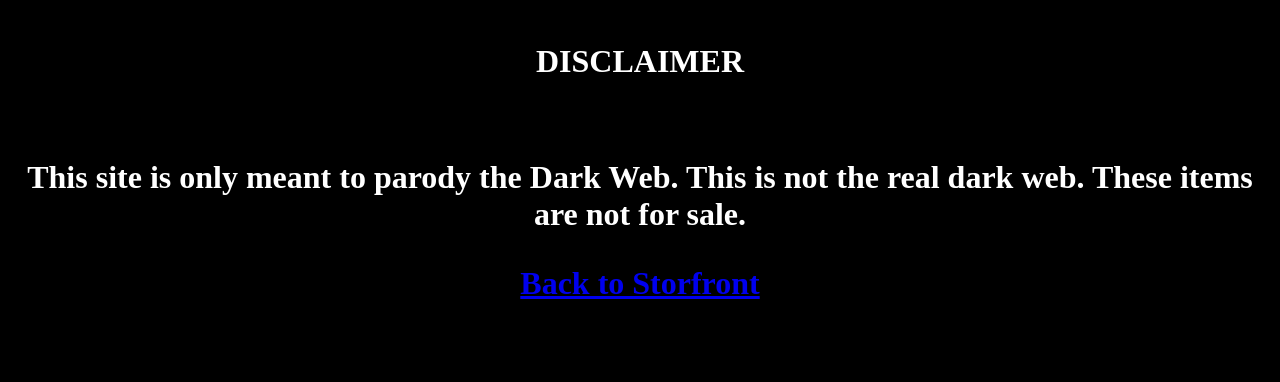
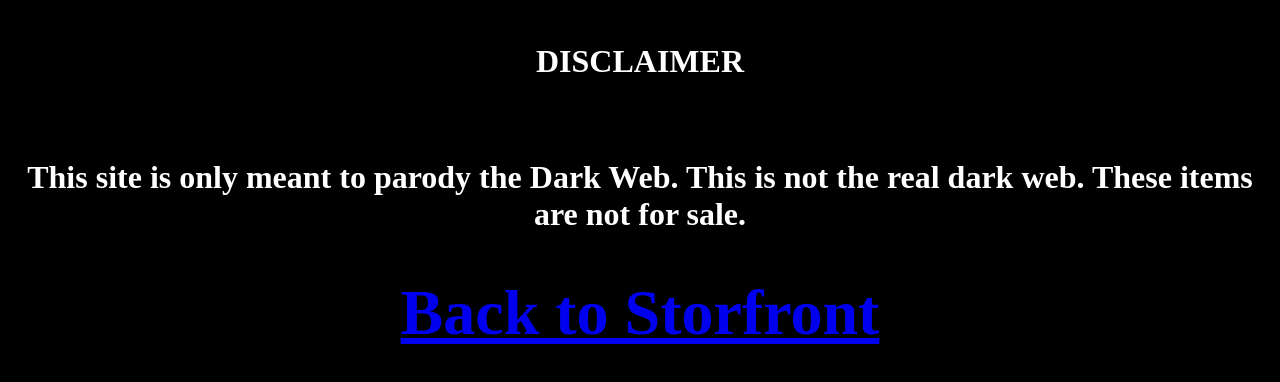
Before and after one commit to DylanP369/secure, a plain HTML site: page disclaimer.html in a window 1280 px wide. Drawn offline with Linux system fonts and the light colour scheme.

Commit message:
Update disclaimer.html

```diff
--- a/disclaimer.html
+++ b/disclaimer.html
@@ -12,4 +12,4 @@
 <br>
 <h1><center> This site is only meant to parody the Dark Web. This is not the real dark web. These items are not for sale.
 <br>
-<p> <a href="index.html">Back to Storfront</a>
+<h1> <a href="index.html">Back to Storfront</h1>
```
